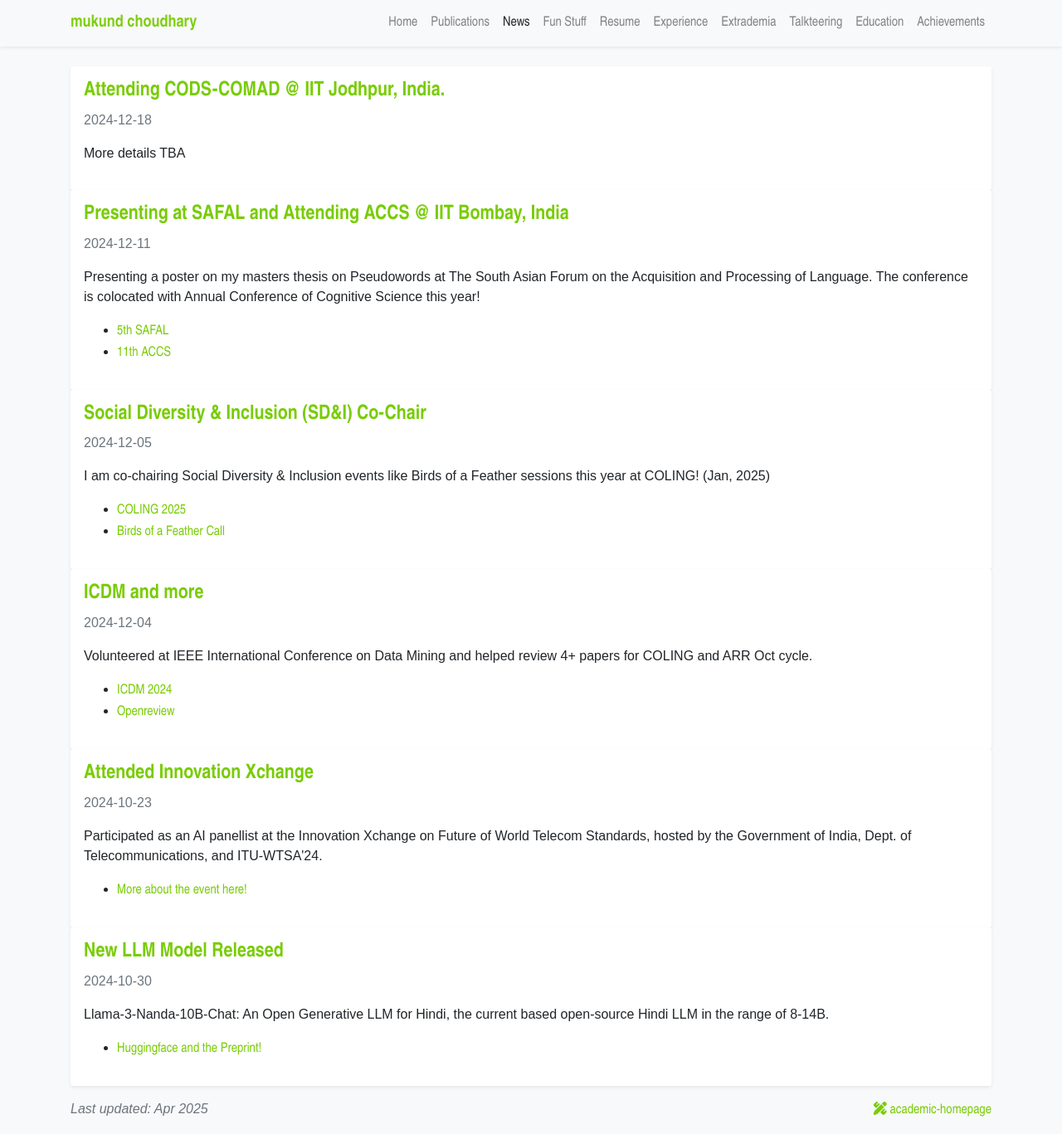
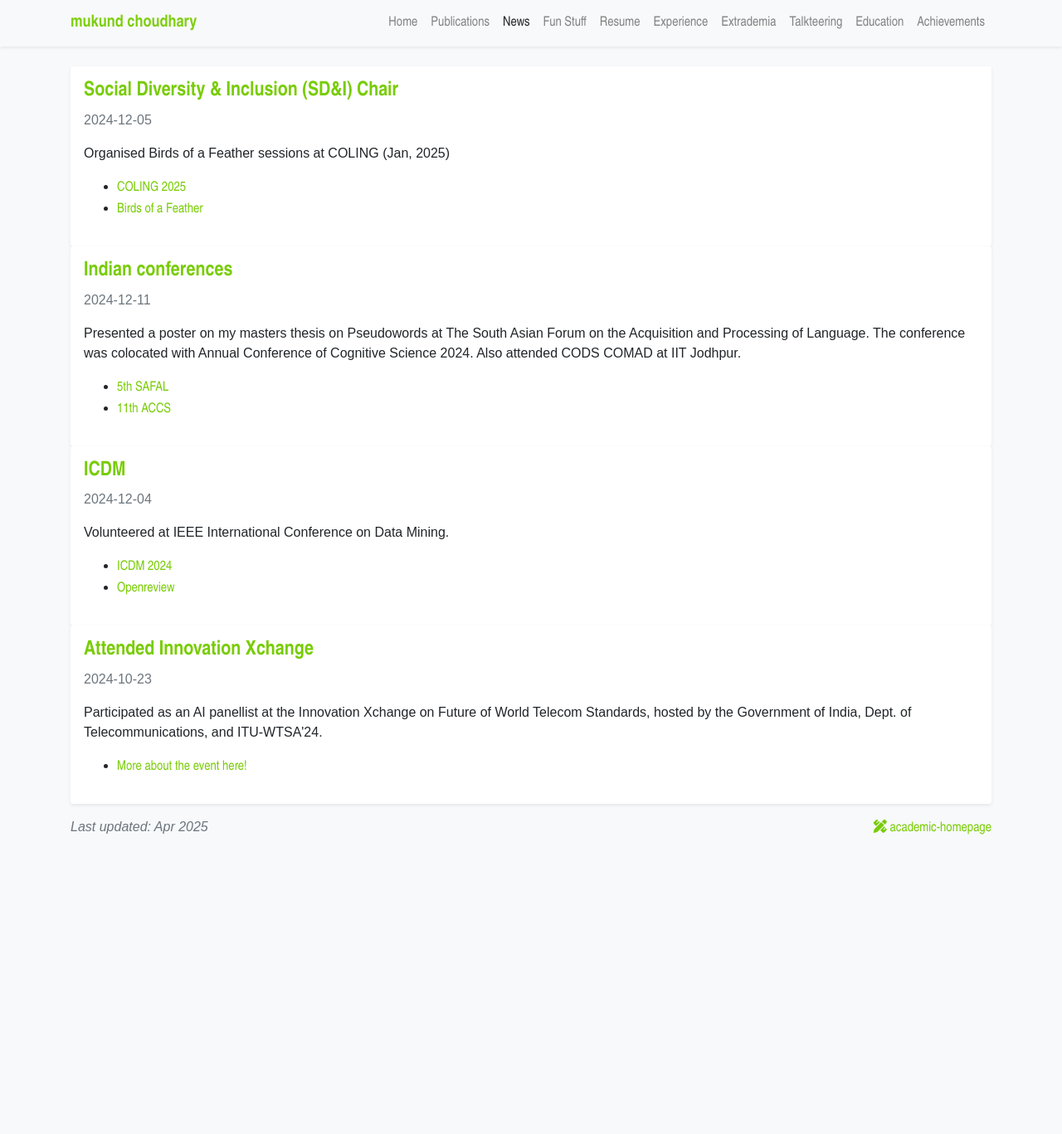
Before and after one commit to mukundc2k/mukundc2k.github.io, a Jekyll site: the page built from news.html, in a window 1280 px wide and 1367 px high. Shown: the whole window at 83% size. Built offline with Jekyll 4.4.1, drawn with Linux system fonts in a browser that asks for light colours; a style sheet for code colours, icons or effects is not loaded.

Commit message:
Update academic_news.yml

```diff
--- a/_data/academic_news.yml
+++ b/_data/academic_news.yml
@@ -1,29 +1,25 @@
 news:
-  - date: "2024-12-18"
-    title: "Attending CODS-COMAD @ IIT Jodhpur, India."
-    description: "More details TBA"
+  - date: "2024-12-05"
+    title: "Social Diversity & Inclusion (SD&I) Chair"
+    description: "Organised Birds of a Feather sessions at COLING (Jan, 2025)"
+    links:
+      - title: "COLING 2025"
+        url: "https://coling2025.org/"
+      - title: "Birds of a Feather"
+        url: "https://coling2025.org/program/bof/"
 
   - date: "2024-12-11"
-    title: "Presenting at SAFAL and Attending ACCS @ IIT Bombay, India"
-    description: "Presenting a poster on my masters thesis on Pseudowords at The South Asian Forum on the Acquisition and Processing of Language. The conference is colocated with Annual Conference of Cognitive Science this year!"
+    title: "Indian conferences"
+    description: "Presented a poster on my masters thesis on Pseudowords at The South Asian Forum on the Acquisition and Processing of Language. The conference was colocated with Annual Conference of Cognitive Science 2024. Also attended CODS COMAD at IIT Jodhpur."
     links:
       - title: "5th SAFAL"
         url: "https://sites.google.com/view/safal-2024"
       - title: "11th ACCS"
         url: "https://www.hss.iitb.ac.in/accs2024/index.html"
 
-  - date: "2024-12-05"
-    title: "Social Diversity & Inclusion (SD&I) Co-Chair"
-    description: "I am co-chairing Social Diversity & Inclusion events like Birds of a Feather sessions this year at COLING! (Jan, 2025)"
-    links:
-      - title: "COLING 2025"
-        url: "https://coling2025.org/"
-      - title: "Birds of a Feather Call"
-        url: "https://coling2025.org/calls/bof/"
-
   - date: "2024-12-04"
-    title: "ICDM and more"
-    description: "Volunteered at IEEE International Conference on Data Mining and helped review 4+ papers for COLING and ARR Oct cycle."
+    title: "ICDM"
+    description: "Volunteered at IEEE International Conference on Data Mining."
     links:
       - title: "ICDM 2024"
         url: "https://icdm2024.org/"
@@ -36,10 +32,3 @@ news:
     links:
       - title: "More about the event here!"
         url: "https://www.itu.int/en/ITU-T/Workshops-and-Seminars/2024/1023/Pages/default.aspx"
-
-  - date: "2024-10-30"
-    title: "New LLM Model Released"
-    description: "Llama-3-Nanda-10B-Chat: An Open Generative LLM for Hindi, the current based open-source Hindi LLM in the range of 8-14B."
-    links:
-      - title: "Huggingface and the Preprint!"
-        url: "https://huggingface.co/MBZUAI/Llama-3-Nanda-10B-Chat"
```
